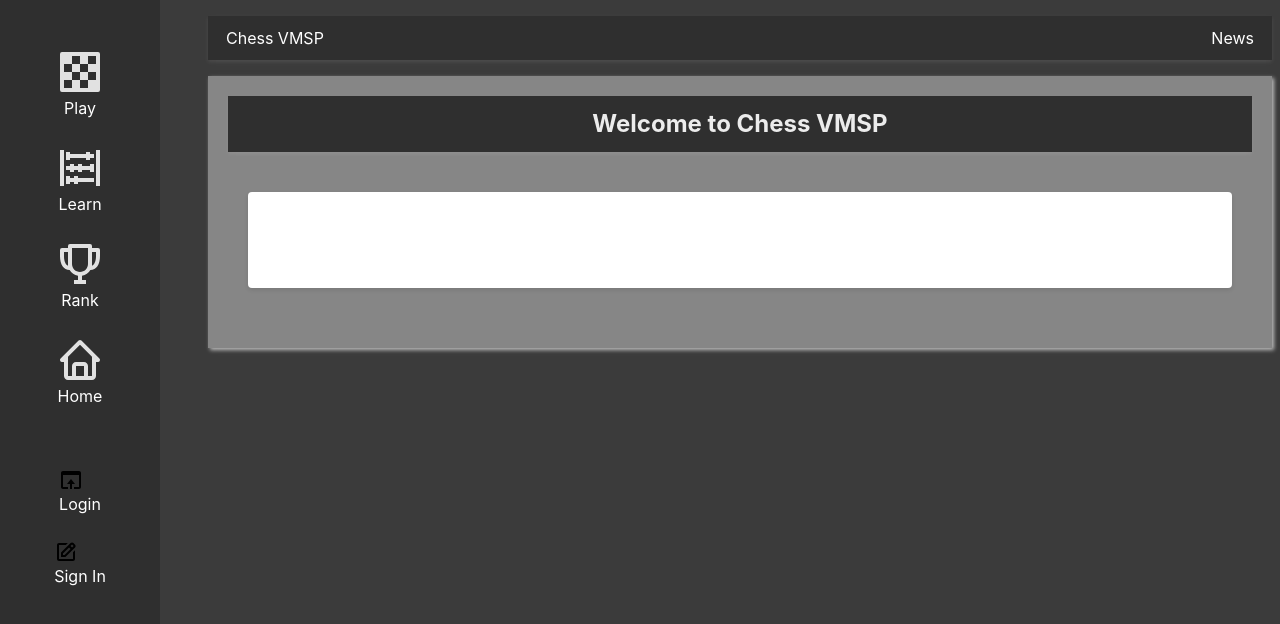
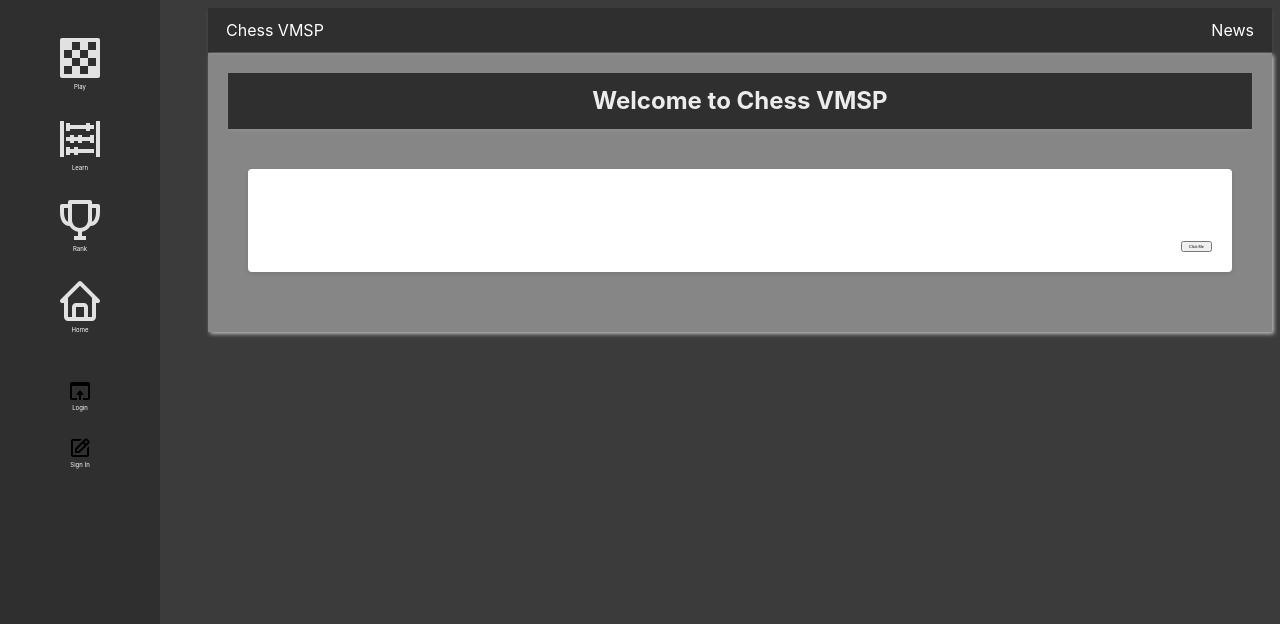
Before and after one commit to leofab/chess-vue-mongo-springboot, a Vue app: page / in a window 1280 px wide. Shown: the top 624 px of the page. Built offline with nearby package versions, Linux system fonts and the light colour scheme.

Commit message:
fontresize first commit

```diff
--- a/src/components/Body.vue
+++ b/src/components/Body.vue
@@ -26,8 +26,6 @@ export default {
     },
     data() {
         return {
-            header: 'Jogar',
-            footer: ''
         }
     }
 }
--- a/src/components/Card.vue
+++ b/src/components/Card.vue
@@ -1,27 +1,17 @@
 <template>
     <div class="card">
         <div class="card__header">
-            <slot :name="header"></slot>
+            <slot name="header"></slot>
         </div>
         <div class="card__body">
             <slot></slot>
         </div>
         <div class="card__footer">
-            <slot :name="footer"></slot>
+            <slot name="footer"></slot>
         </div>
     </div>
 </template>
 
-<script>
-export default {
-    data() {
-        return {
-            header: 'default message from Child!',
-            footer: 'default message from Footer!'
-        }
-    }
-}
-</script>
 <style scoped>
 .card {
     background-color: #fff;
@@ -33,7 +23,6 @@ export default {
 .card__header {
     font-size: 18px;
     font-weight: bold;
-    color: #2f2f2f;
     margin-bottom: 10px;
 }
 .card__footer {
--- a/src/style.css
+++ b/src/style.css
@@ -14,6 +14,7 @@
   -webkit-text-size-adjust: 100%;
 }
 *{
+  font-size: 62.5%;
   transition: all 0.5s ease;
 }
 
```
